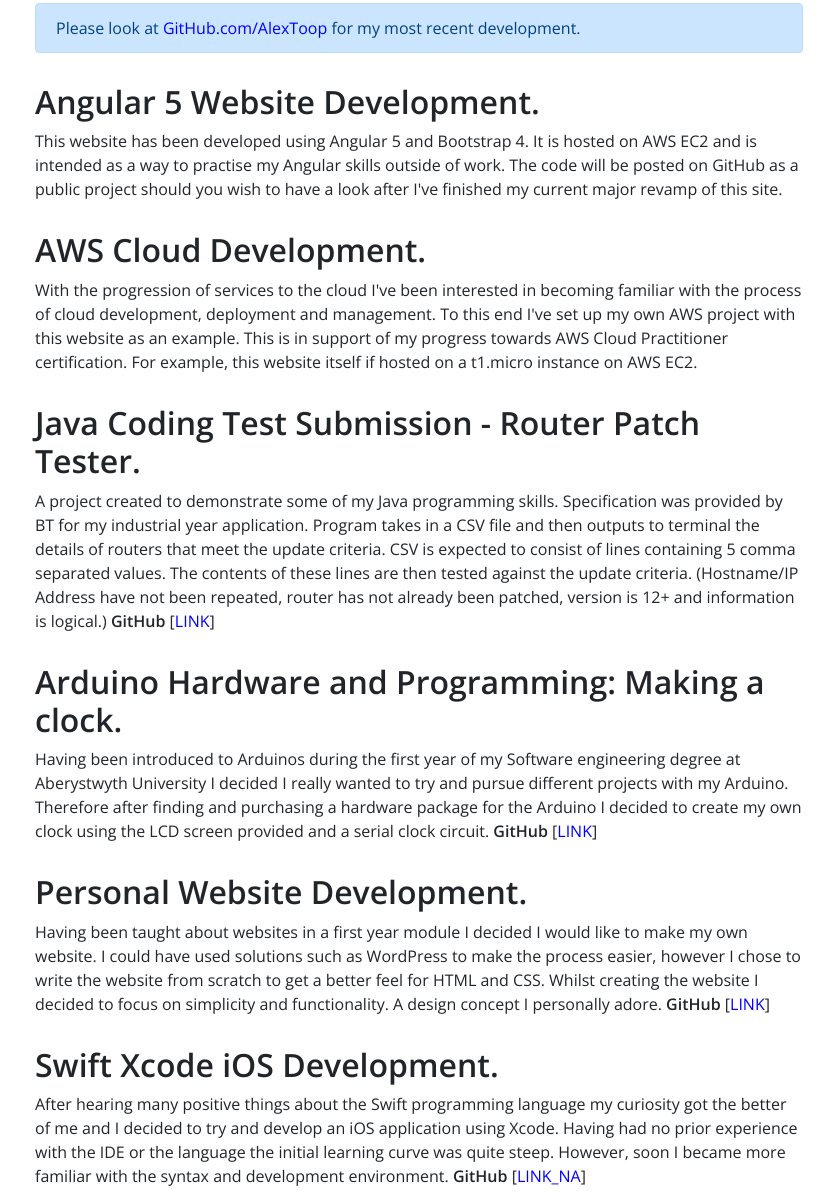
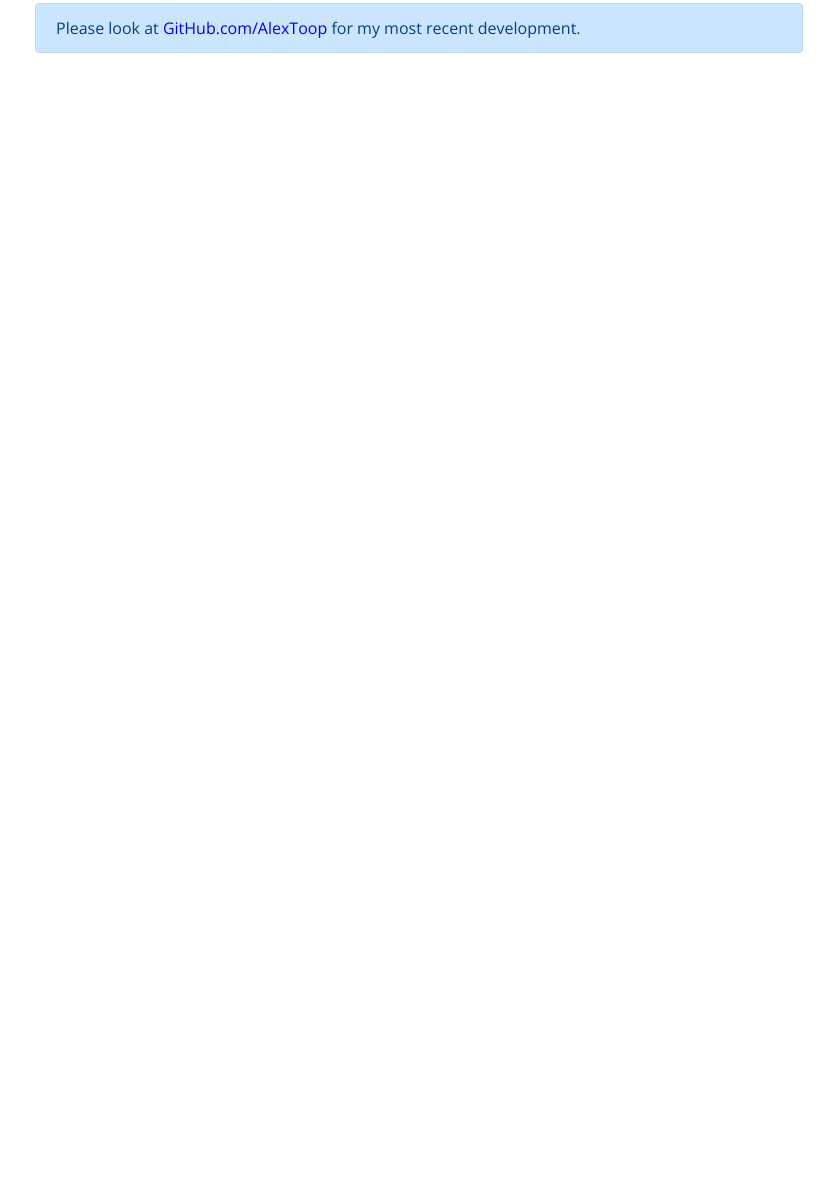
Before and after one commit to AlexToop/nodejs-alextoop, a website: page public/projects.html in a window 1280 px wide. Shown: the part 133-1337 px from the top of the page, without its empty margins (221-1053 px from the left). After the commit the page ends 800 px from the top, so only its background shows below. Drawn offline with nearby package versions, Linux system fonts and the light colour scheme; no server answers.

Commit message:
Projects page is now rependant on API content

```diff
--- a/bin/www.js
+++ b/bin/www.js
@@ -63,8 +63,6 @@
     insecureServer.listen(insecurePort, function () {
         console.log("\nRedirecting all http traffic to https\n");
     });
-
-    insecureServer.listen(insecurePort);
 }
 
 
--- a/public/projects.html
+++ b/public/projects.html
@@ -55,9 +55,20 @@
 
         gtag('config', 'UA-73302818-2');
 
-        // $.getJSON('https://www.alextoop.com:8443/tasks', function(data) {
-        //     console.log("load worked!!");
-        // });
+        function populatePageData(data) {
+            data = data.reverse();
+            var mainContent = document.getElementById('about_section');
+            data.forEach(function(entry) {
+                var div = document.createElement("div");
+                var title = document.createElement("h2");
+                title.innerHTML = entry.title;
+                var content = document.createElement("p");
+                content.innerHTML = entry.content;
+                div.appendChild(title);
+                div.appendChild(content);
+                mainContent.appendChild(div);
+            });
+        }
 
         $.ajax({
             type: 'GET',
@@ -65,25 +76,11 @@
             crossDomain: true,
             url: 'https://www.alextoop.com:8443/tasks',
             success: function(data){
-                console.log("pass");
-                // alert("success");
-                // var element = document.getElementById('about_section');
-                // element.innerHTML = data;
+                populatePageData(data);
             },
             error: function (data, status, req) {
-                console.log(JSON.stringify(data));
-                console.log(JSON.stringify(status));
-                console.log(JSON.stringify(req));
-                // alert("fail");
-                // var element = document.getElementById('about_section');
-                // element.innerHTML =  JSON.stringify(data);
-                // element.appendChild =  JSON.stringify(status);
-                // element.appendChild =  JSON.stringify(req);
+                console.log("Failed API request for content.");
             }
-        }).done(function(data, textStatus, jqXHR){
-            console.log(JSON.stringify(data));
-            console.log(JSON.stringify(data));
-            console.log(jqXHR.responseText);
         });
     </script>
 
@@ -109,61 +106,6 @@
                     most recent development.
                 </div>
 
-                <h2>Angular 5 Website Development.</h2>
-                <p>
-                    This website has been developed using Angular 5 and Bootstrap 4. It is hosted on AWS EC2 and is
-                    intended as a way to practise my Angular skills outside of work. The code will be posted on GitHub
-                    as a public project should you wish to have a look after I've finished my current major revamp of
-                    this site.
-                </p>
-
-                <h2>AWS Cloud Development.</h2>
-                <p>
-                    With the progression of services to the cloud I've been interested in becoming familiar with the
-                    process of cloud development, deployment and management. To this end I've set up my own AWS project
-                    with this website as an example. This is in support of my progress towards AWS Cloud Practitioner
-                    certification. For example, this website itself if hosted on a t1.micro instance on AWS EC2.
-                </p>
-
-                <h2>Java Coding Test Submission - Router Patch Tester.</h2>
-                <p>
-                    A project created to demonstrate some of my Java programming skills. Specification was provided by
-                    BT for my industrial year application. Program takes in a CSV file and then outputs to terminal the
-                    details of routers that meet the update criteria. CSV is expected to consist of lines containing 5
-                    comma separated values. The contents of these lines are then tested against the update criteria.
-                    (Hostname/IP Address have not been repeated, router has not already been patched, version is 12+ and
-                    information is logical.) <strong>GitHub</strong> [<a
-                        href="https://github.com/AlexToop/Router-Patch-Check-Submission" target="_blank">LINK</a>]
-                </p>
-
-                <h2>Arduino Hardware and Programming: Making a clock.</h2>
-                <p>
-                    Having been introduced to Arduinos during the first year of my Software engineering degree at
-                    Aberystwyth University I decided I really wanted to try and pursue different projects with my
-                    Arduino. Therefore after finding and purchasing a hardware package for the Arduino I decided to
-                    create my own clock using the LCD screen provided and a serial clock circuit.
-                    <strong>GitHub</strong> [<a href="https://github.com/AlexToop/arduino_clock"
-                                                target="_blank">LINK</a>]
-                </p>
-
-                <h2>Personal Website Development.</h2>
-                <p>
-                    Having been taught about websites in a first year module I decided I would like to make my own
-                    website. I could have used solutions such as WordPress to make the process easier, however I chose
-                    to write the website from scratch to get a better feel for HTML and CSS. Whilst creating the website
-                    I decided to focus on simplicity and functionality. A design concept I personally adore. <strong>GitHub</strong>
-                    [<a href="https://github.com/AlexToop/alextoop.github.io"
-                        target="_blank">LINK</a>]
-                </p>
-
-                <h2>Swift Xcode iOS Development.</h2>
-                <p>
-                    After hearing many positive things about the Swift programming language my curiosity got the better
-                    of me and I decided to try and develop an iOS application using Xcode. Having had no prior
-                    experience with the IDE or the language the initial learning curve was quite steep. However, soon I
-                    became more familiar with the syntax and development environment. <strong>GitHub</strong> [<a
-                        href="">LINK_NA</a>]
-                </p>
             </div>
         </div>
     </div>
```
